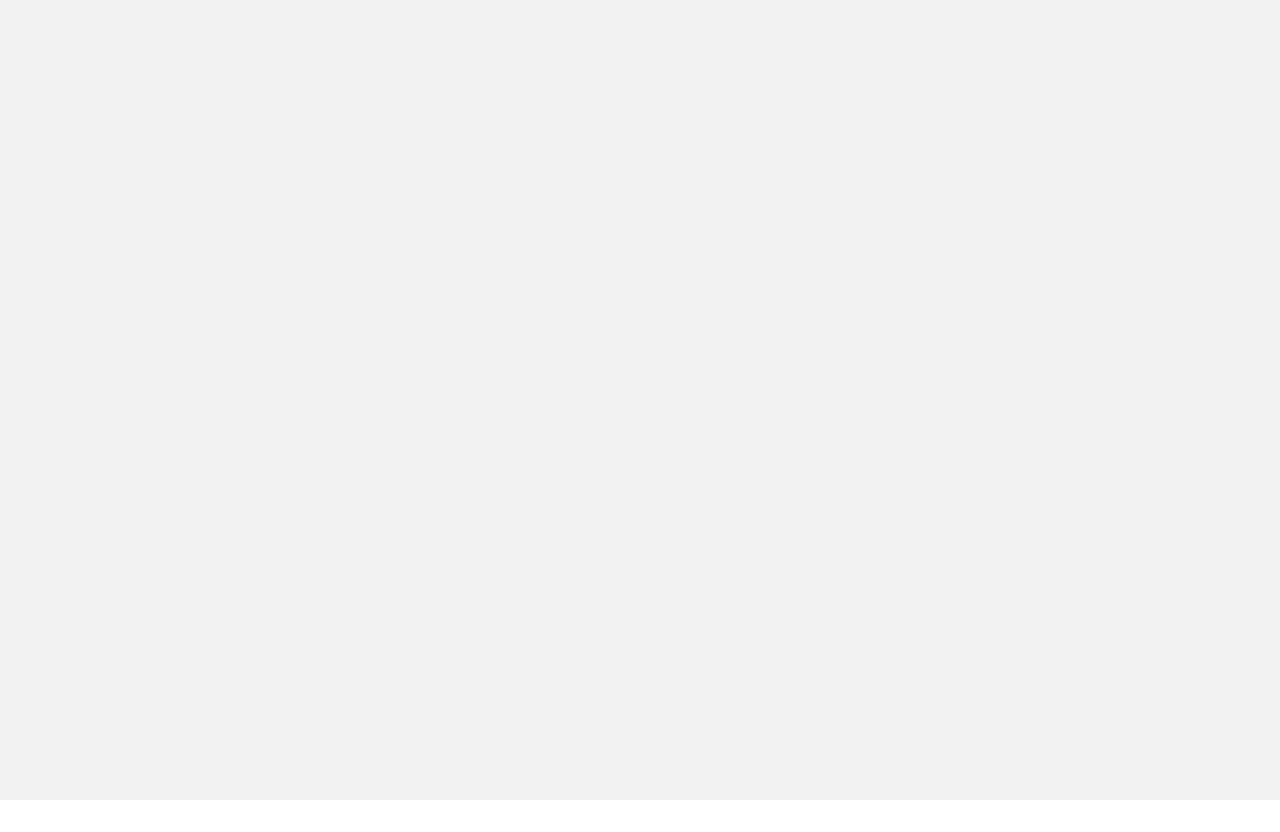
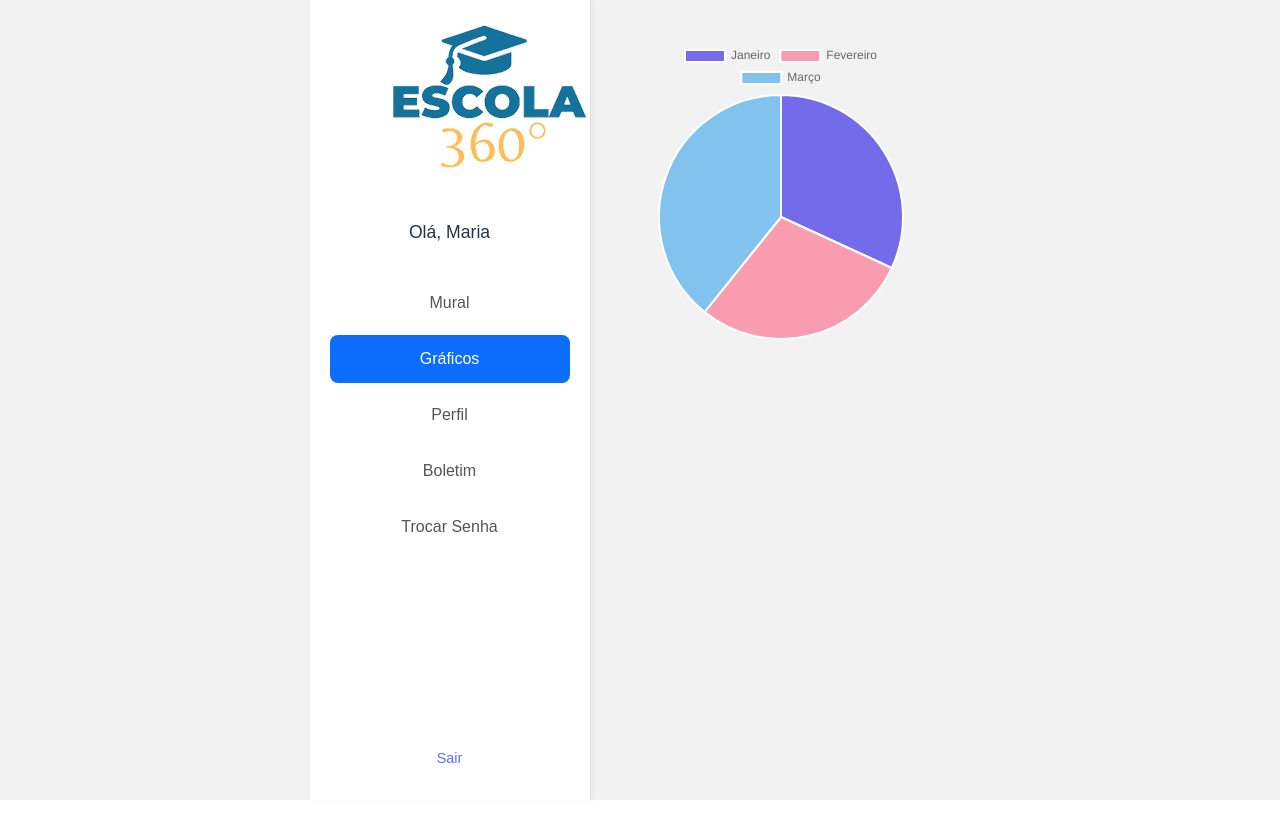
Before and after one commit to Dinos-s/escola360-softex, a React (Vite) app: page /dashboard/graficos in a window 1280 px wide. Before the commit this address had no page. Before the commit the page ends 800 px from the top, so only its background shows below. Built offline with nearby package versions, Linux system fonts and the light colour scheme.

Commit message:
add graficos

```diff
--- a/package.json
+++ b/package.json
@@ -10,7 +10,9 @@
     "preview": "vite preview"
   },
   "dependencies": {
+    "chart.js": "^4.5.1",
     "react": "^19.1.1",
+    "react-chartjs-2": "^5.3.1",
     "react-dom": "^19.1.1",
     "react-router-dom": "^7.9.5"
   },
--- a/src/App.jsx
+++ b/src/App.jsx
@@ -5,6 +5,7 @@ import './App.css'
 import FormRecSenha from './components/FormRecSenha'
 import Dashboard from './components/dashboard/Dashboard'
 import Mural from './components/dashboard/Mural'
+import Graficos from './components/dashboard/graficos/graficos'
 
 function App() {
 
@@ -17,6 +18,7 @@ function App() {
       {/* rotas dinamicas, para autenticação */}
       <Route path='/dashboard' element={<Dashboard />}>
         <Route index element={<Mural />}/>
+        <Route path='graficos' element={<Graficos />}/>
       </Route>
     </Routes>
   )
--- a/src/components/dashboard/Sidebar.jsx
+++ b/src/components/dashboard/Sidebar.jsx
@@ -13,6 +13,7 @@ function Sidebar() {
 
             <nav className="sidebar-nav">
                 <NavLink to="/dashboard" end> Mural </NavLink>
+                <NavLink to="/dashboard/graficos"> Gráficos </NavLink>
                 <NavLink to="/dashboard/perfil"> Perfil </NavLink>
                 <NavLink to="/dashboard/boletim"> Boletim </NavLink>
                 <NavLink to="/dashboard/trocaSenha"> Trocar Senha </NavLink>
--- /dev/null
+++ b/src/components/dashboard/graficos/Graficos.jsx
@@ -0,0 +1,44 @@
+import { Bar, Pie } from 'react-chartjs-2';
+import { Chart as ChartJS, LinearScale, BarElement, ArcElement, Tooltip, Legend } from 'chart.js';
+
+ChartJS.register(ArcElement, Tooltip, Legend);
+
+const vendas = [
+    {mes: 'Janeiro', valor: 65},
+    {mes: 'Fevereiro', valor: 59},
+    {mes: 'Março', valor: 80},
+]
+
+const data = {
+    labels: vendas.map(venda => `${venda.mes}`),
+    datasets: [
+        {
+            label: 'Vendas Mensais',
+            data: vendas.map(venda => venda.valor),
+            backgroundColor: ["rgba(32, 18, 230, 0.6)", "rgba(255, 99, 132, 0.6)", "rgba(54, 162, 235, 0.6)"],
+        }
+    ]
+}
+
+// const charOptions = {
+//     scales: {
+//         x: {
+//             type: 'linear',
+//             position: 'bottom'
+//         },
+//         y: {
+//             beginAtZero: true
+//         }
+//     }
+// }
+
+function Graficos() {
+  return (
+    <div>
+      {/* <Bar data={data} options={charOptions}/> */}
+      <Pie data={data}></Pie>
+    </div>
+  );
+}
+
+export default Graficos;
```
Also changed, not shown: src/components/dashboard/graficos/Graficos.css (added), 1 other file (tests, documents, lock files or other folders).
